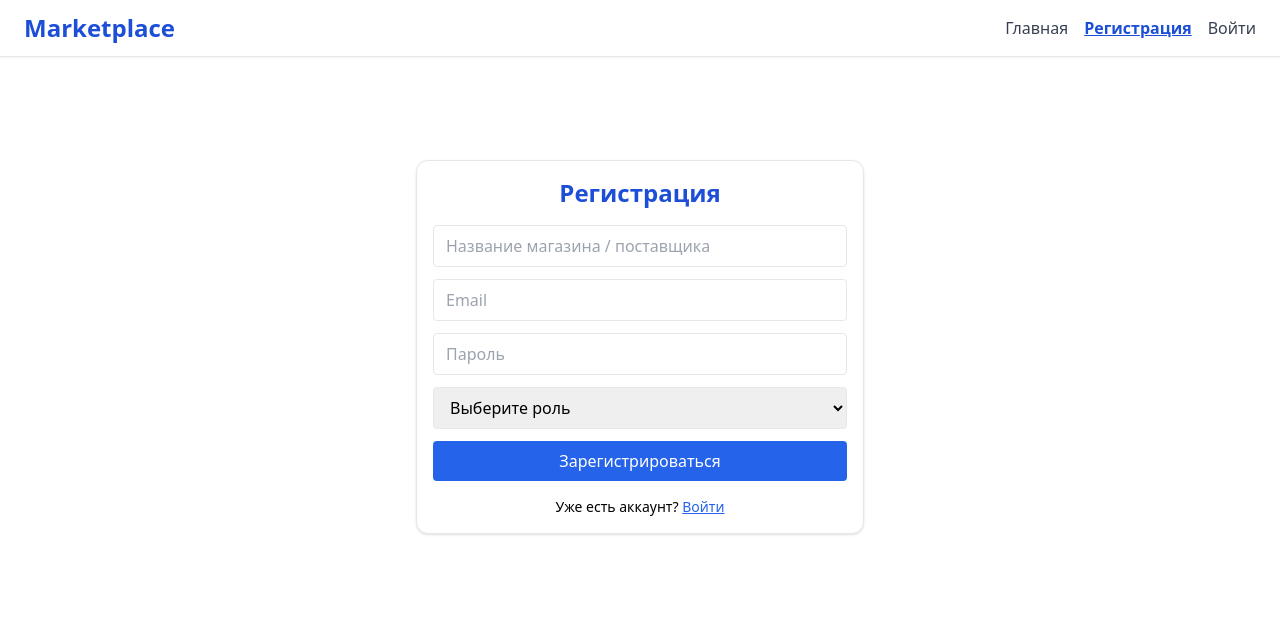
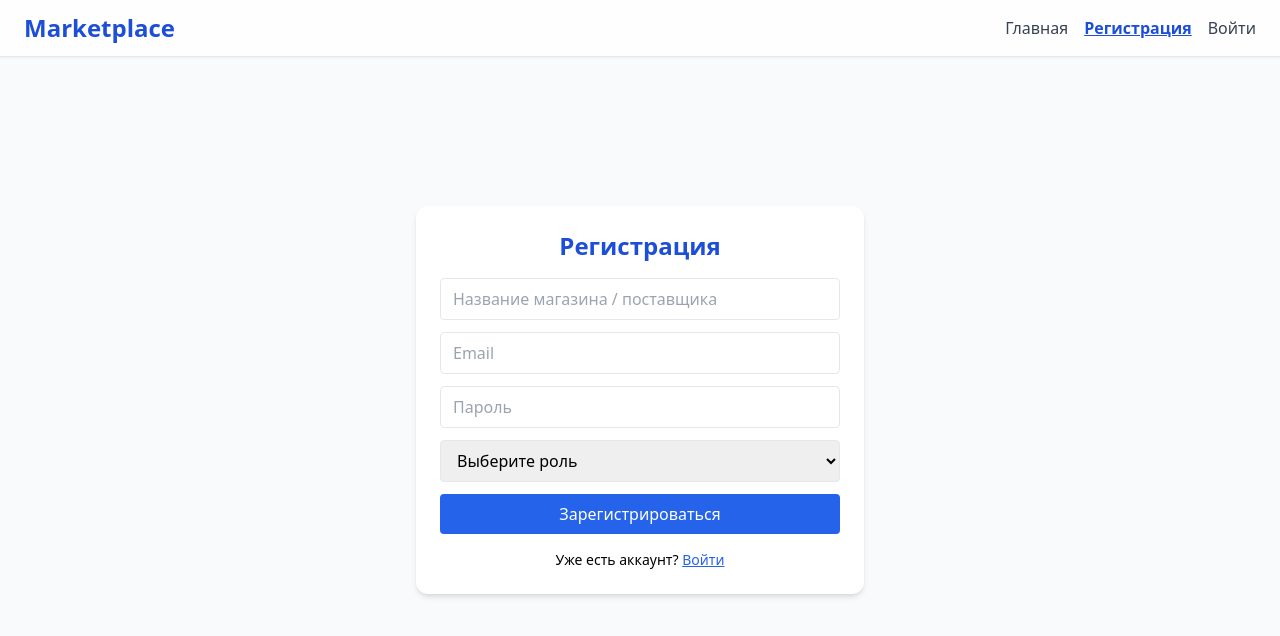
Before and after one commit to Qazaq009/marketplace-nurbol, a React (Vite) app: page /register in a window 1280 px wide. Shown: the top 636 px of the page. Built offline with nearby package versions, Linux system fonts and the light colour scheme.

Commit message:
Отцентрована форма регистрации

```diff
--- a/src/pages/Register.jsx
+++ b/src/pages/Register.jsx
@@ -36,7 +36,7 @@ export default function Register() {
           id: user.id,
           email: user.email,
           role: role,
-          store_name: storeName, // 🔥 добавлено
+          store_name: storeName,
         },
       ]);
 
@@ -45,13 +45,13 @@ export default function Register() {
         return;
       }
 
-      // Редирект по роли
       navigate(role === 'supplier' ? '/supplier-dashboard' : '/dashboard');
     }
   };
 
   return (
-    <div className="max-w-md mx-auto mt-40 p-4 border rounded-xl shadow bg-white">
+    <div className="min-h-screen flex items-center justify-center bg-gray-50 px-4">
+      <div className="max-w-md w-full bg-white shadow-md p-6 rounded-xl">
         <h2 className="text-2xl font-bold mb-4 text-center text-blue-700">Регистрация</h2>
 
         {error && <div className="text-red-500 mb-3 text-center">{error}</div>}
@@ -104,8 +104,12 @@ export default function Register() {
         </form>
 
         <p className="mt-4 text-sm text-center">
-        Уже есть аккаунт? <a href="/login" className="text-blue-600 underline">Войти</a>
+          Уже есть аккаунт?{' '}
+          <a href="/login" className="text-blue-600 underline">
+            Войти
+          </a>
         </p>
+      </div>
     </div>
   );
 }
```
Lines whose indentation alone changed are shown as unchanged.
